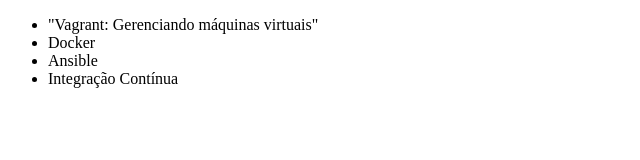
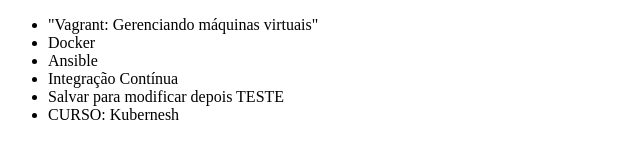
Before and after one commit to lorrannecas/repositorio_github, a plain HTML site: page index.html in a window 1280 px wide. Shown: the whole page, without its empty margins (0-640 px from the left). Drawn offline with Linux system fonts and the light colour scheme.

Commit message:
Aterando curso kubernesh

```diff
--- a/index.html
+++ b/index.html
@@ -10,6 +10,8 @@
         <li>Docker</li>
         <li>Ansible</li>
         <li>Integração Contínua</li>
+	<li>Salvar para modificar depois TESTE</li>
+	<li>CURSO: Kubernesh</li>
     </ul>
 </body>
 </html>
```
